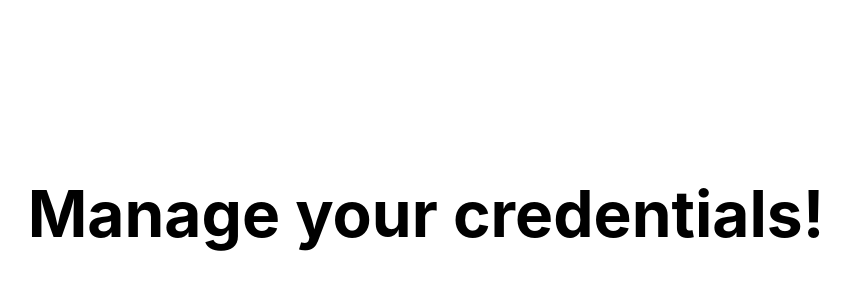
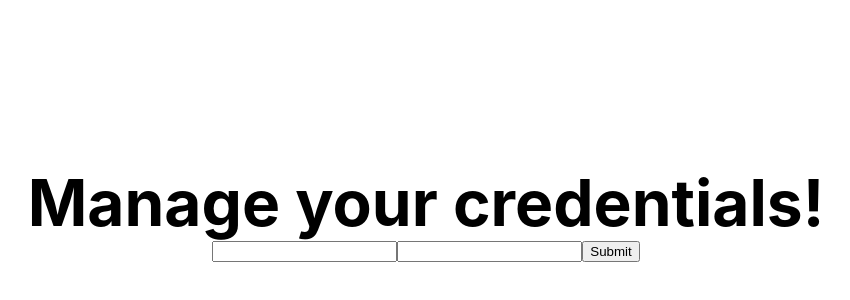
Before and after one commit to jonahlipsky/attic, a Next.js app: page /manage_credentials in a window 1280 px wide. Shown: the part 186-486 px from the top of the page, without its empty margins (214-1064 px from the left). Built offline with nearby package versions, Linux system fonts and the light colour scheme.

Commit message:
update manage credentials with form

```diff
--- a/pages/manage_credentials.tsx
+++ b/pages/manage_credentials.tsx
@@ -1,9 +1,29 @@
+import React from "react";
 import styles from "../styles/Home.module.css";
+
+const handleSubmit = (e: React.FormEvent): void => {
+  e.preventDefault();
+  const target = e.target as typeof e.target & {
+    accessKeyId: { value: string };
+    secretAccessKey: { value: string };
+  };
+  console.log(target);
+};
 
 export default function Upload() {
   return (
     <main className={styles.main}>
       <h1 className={styles.title}>Manage your credentials!</h1>
+
+      <form onSubmit={handleSubmit}>
+        <input type="text" id="access-key-id" name="accessKeyId"></input>
+        <input
+          type="password"
+          id="secret-access-key"
+          name="secretAccessKey"
+        ></input>
+        <input type="submit"></input>
+      </form>
     </main>
   );
 }
```
